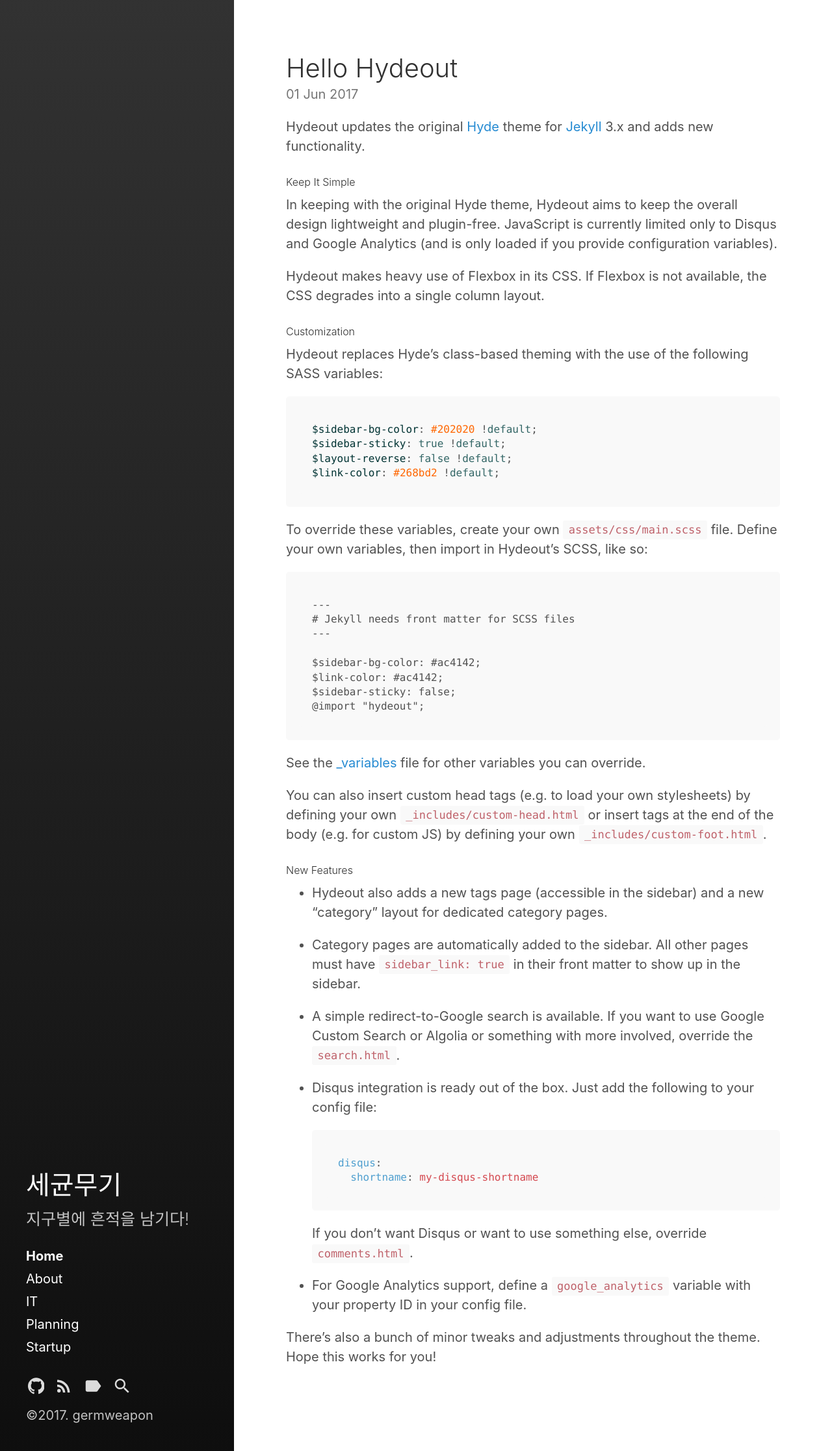
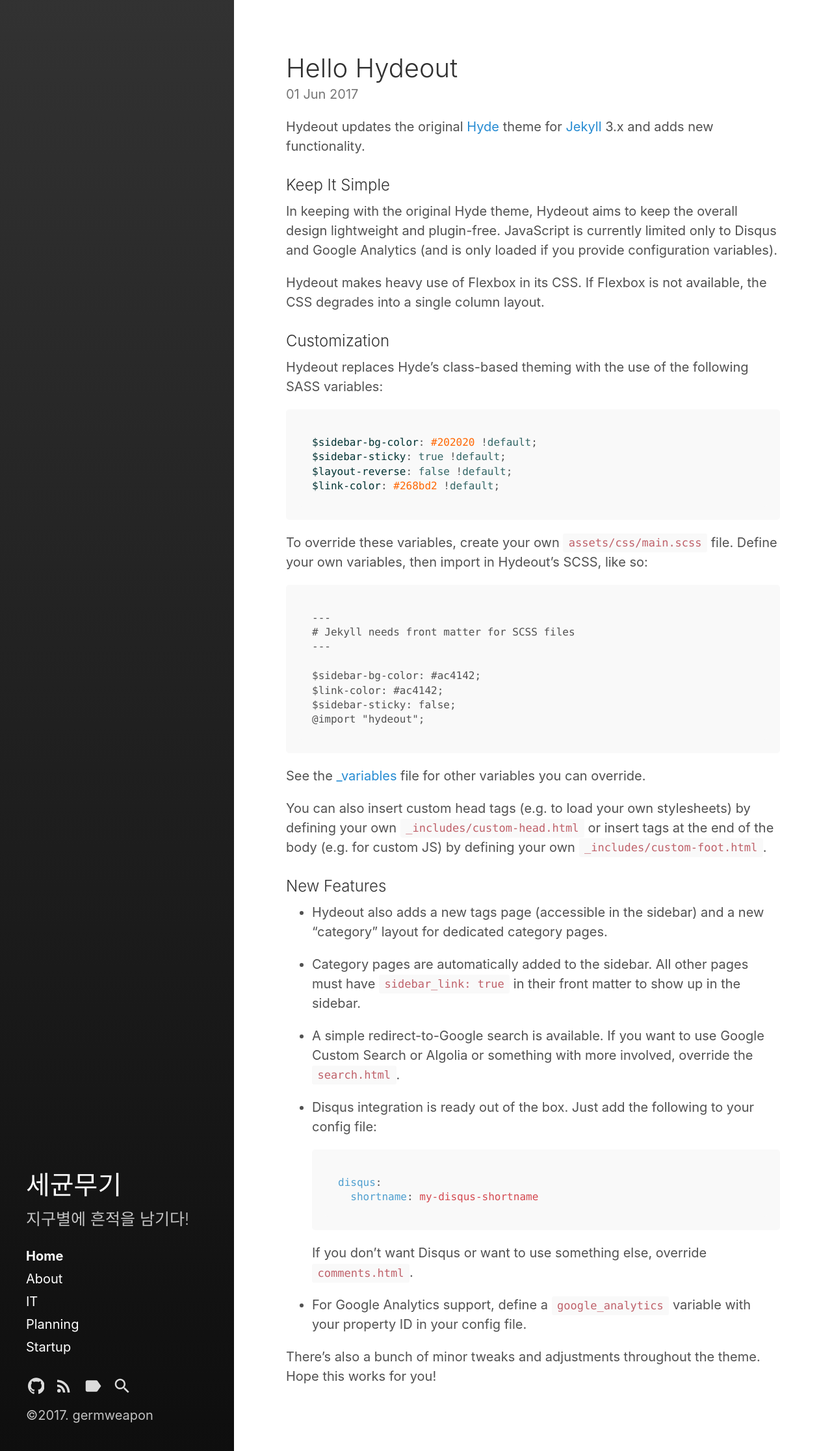
Before and after one commit to germweapon/germweapon.github.io, a Jekyll site: the page built from index.html, in a window 1280 px wide. Shown: the whole page at 65% size. Built offline with Jekyll 4.4.1, drawn with Linux system fonts in a browser that asks for light colours; the list of posts is cut into pages by our own code.

Commit message:
some fix

```diff
--- a/_sass/hydeout/_type.scss
+++ b/_sass/hydeout/_type.scss
@@ -11,22 +11,22 @@ h1, h2, h3, h4, h5, h6, .site-title {
 }
 
 h1 {
-  font-size: 1rem;
+  font-size: 2rem;
 }
 
 h2 {
   margin-top: 1rem;
-  font-size: 1rem;
+  font-size: 1.5rem;
 }
 
 h3 {
   margin-top: 1.5rem;
-  font-size: 0.8rem;
+  font-size: 1.2rem;
 }
 
 h4, h5, h6 {
   margin-top: 1rem;
-  font-size: 0.8rem;
+  font-size: 1.2rem;
 }
 
 p {
```
